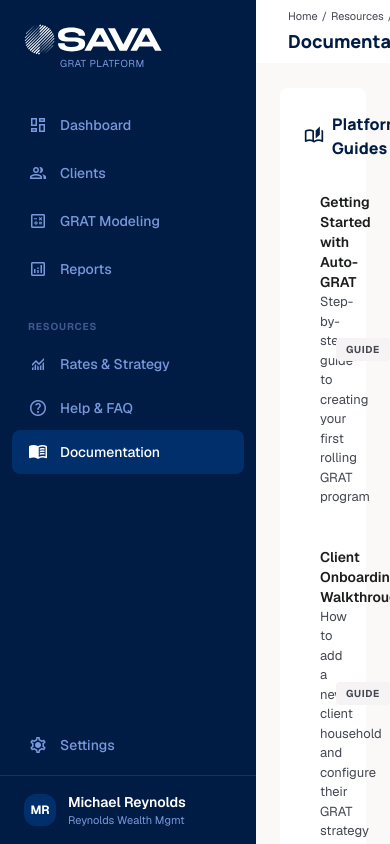
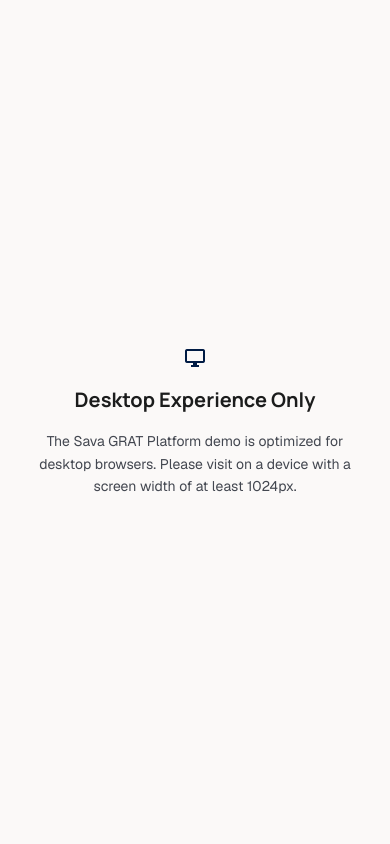
Before and after one commit to nimitmaru/sava-grat-demo, a Next.js app: page /docs in a window 390 px wide. Built offline with nearby package versions, Linux system fonts and the light colour scheme.

Commit message:
Rename app to Sava GRAT Platform
Replace all instances of "Auto-GRAT" with "Sava GRAT Platform"
across layout, reports, attorney invite, help, and docs pages.

```diff
--- a/app/docs/page.tsx
+++ b/app/docs/page.tsx
@@ -6,7 +6,7 @@
     title: "Platform Guides",
     icon: "auto_stories",
     items: [
-      { name: "Getting Started with Auto-GRAT", description: "Step-by-step guide to creating your first rolling GRAT program", type: "Guide" },
+      { name: "Getting Started with Sava", description: "Step-by-step guide to creating your first rolling GRAT program", type: "Guide" },
       { name: "Client Onboarding Walkthrough", description: "How to add a new client household and configure their GRAT strategy", type: "Guide" },
       { name: "Attorney Invitation & Review Process", description: "How to invite T&E attorneys and manage the review workflow", type: "Guide" },
       { name: "Rollover Management", description: "Understanding rollover proposals, approval flows, and successor GRAT creation", type: "Guide" },
--- a/app/help/page.tsx
+++ b/app/help/page.tsx
@@ -65,7 +65,7 @@
         a: "No. Sava holds GRAT assets at your existing custodian (Schwab, Fidelity, Pershing). You continue to bill your standard AUM fee on trust assets. Sava's 0.25% administration fee is additive — the client pays it as a trust cost, not from your fee.",
       },
       {
-        q: "How do attorneys earn from Auto-GRAT?",
+        q: "How do attorneys earn from Sava?",
         a: "Attorneys receive $500 for each GRAT review (creation or rollover), paid by Sava from the per-GRAT fee. An attorney working across 20 households with quarterly rollovers can earn ~$40,000/year in passive review income.",
       },
     ],
--- a/app/layout.tsx
+++ b/app/layout.tsx
@@ -21,7 +21,7 @@
 });
 
 export const metadata: Metadata = {
-  title: "Sava Auto-GRAT Platform",
+  title: "Sava GRAT Platform",
   description: "Automated Rolling GRAT Administration — Sava Trust Company",
 };
 
@@ -42,9 +42,28 @@
         />
       </head>
       <body className="h-full bg-background text-on-background font-body">
-        <ToastProvider>
-          <AppShell>{children}</AppShell>
-        </ToastProvider>
+        {/* Mobile gate — demo is desktop-only */}
+        <div className="flex lg:hidden h-full items-center justify-center p-8">
+          <div className="max-w-sm text-center space-y-4">
+            <span className="material-symbols-outlined text-5xl text-primary" aria-hidden="true">
+              desktop_windows
+            </span>
+            <h1 className="font-headline text-xl font-bold text-on-surface">
+              Desktop Experience Only
+            </h1>
+            <p className="text-sm text-on-surface-variant leading-relaxed">
+              The Sava GRAT Platform demo is optimized for desktop browsers.
+              Please visit on a device with a screen width of at least 1024px.
+            </p>
+          </div>
+        </div>
+
+        {/* Desktop app */}
+        <div className="hidden lg:contents">
+          <ToastProvider>
+            <AppShell>{children}</AppShell>
+          </ToastProvider>
+        </div>
       </body>
     </html>
   );
--- a/app/reports/components/advisor_impact.tsx
+++ b/app/reports/components/advisor_impact.tsx
@@ -9,7 +9,7 @@
   return (
     <div className="rounded-xl bg-surface-container-lowest p-6">
       <h3 className="font-headline text-lg font-extrabold text-primary mb-1">Your Practice Economics</h3>
-      <p className="text-sm text-on-surface-variant mb-6">How Auto-GRAT impacts your advisory practice</p>
+      <p className="text-sm text-on-surface-variant mb-6">How Sava impacts your advisory practice</p>
 
       <div className="space-y-4">
         <div className="flex items-center justify-between py-3">
--- a/app/reports/page.tsx
+++ b/app/reports/page.tsx
@@ -119,7 +119,7 @@
                 </span>
               </div>
               <h3 className="font-headline text-lg font-extrabold text-primary mb-1">Attorney Partner Economics</h3>
-              <p className="text-sm text-on-surface-variant mb-6">Auto-GRAT creates recurring review income for your T&amp;E attorney partners — a key incentive for attorney buy-in and referrals</p>
+              <p className="text-sm text-on-surface-variant mb-6">Sava creates recurring review income for your T&amp;E attorney partners — a key incentive for attorney buy-in and referrals</p>
 
               <div className="space-y-4">
                 <div className="flex items-center justify-between py-3">
--- a/components/ui/attorney_invite_modal.tsx
+++ b/components/ui/attorney_invite_modal.tsx
@@ -204,13 +204,13 @@
             <span className="font-semibold">To:</span> {form.email}
           </p>
           <p className="text-[11px] text-on-surface-variant">
-            <span className="font-semibold">Subject:</span> Michael Reynolds invited you to Sava Auto-GRAT — earn recurring review income
+            <span className="font-semibold">Subject:</span> Michael Reynolds invited you to Sava GRAT Platform — earn recurring review income
           </p>
         </div>
         <div className="bg-surface-container-lowest p-5 space-y-4">
           <p className="text-sm text-on-surface">Dear {form.name.split(",")[0]},</p>
           <p className="text-sm text-on-surface-variant">
-            Michael Reynolds at Reynolds Wealth Management has invited you to join Sava&apos;s Auto-GRAT platform as the reviewing attorney for the <span className="font-semibold text-on-surface">{householdName}</span> GRAT program.
+            Michael Reynolds at Reynolds Wealth Management has invited you to join the Sava GRAT Platform as the reviewing attorney for the <span className="font-semibold text-on-surface">{householdName}</span> GRAT program.
           </p>
           <p className="text-sm text-on-surface-variant">
             As a reviewing attorney on Sava, you earn <span className="font-semibold text-on-surface">{formatCurrency(feePerReview)} per GRAT review</span> — paid by Sava, not your client. Each GRAT creation and rollover includes a review, generating passive recurring income.
```
